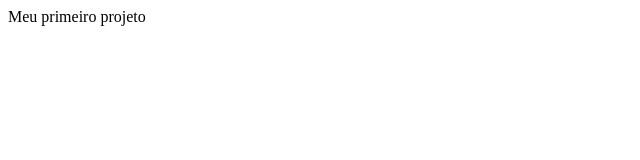
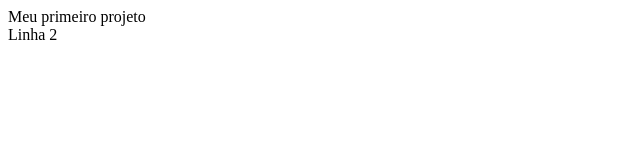
Before and after one commit to douglasrios2007/Curso-Extens-o-Git-e-Github-, a plain HTML site: page index.html in a window 1280 px wide. Shown: the full height of the page, 0-640 px from the left. Drawn offline with Linux system fonts and the light colour scheme.

Commit message:
Alteração no meu arquivo

```diff
--- a/index.html
+++ b/index.html
@@ -2,5 +2,6 @@
 <head>
 <title>Meu primeiro projeto</title>
 </head>
-<body>Meu primeiro projeto</body>
+<body>Meu primeiro projeto<br>Linha
+2</body>
 </html>
```
